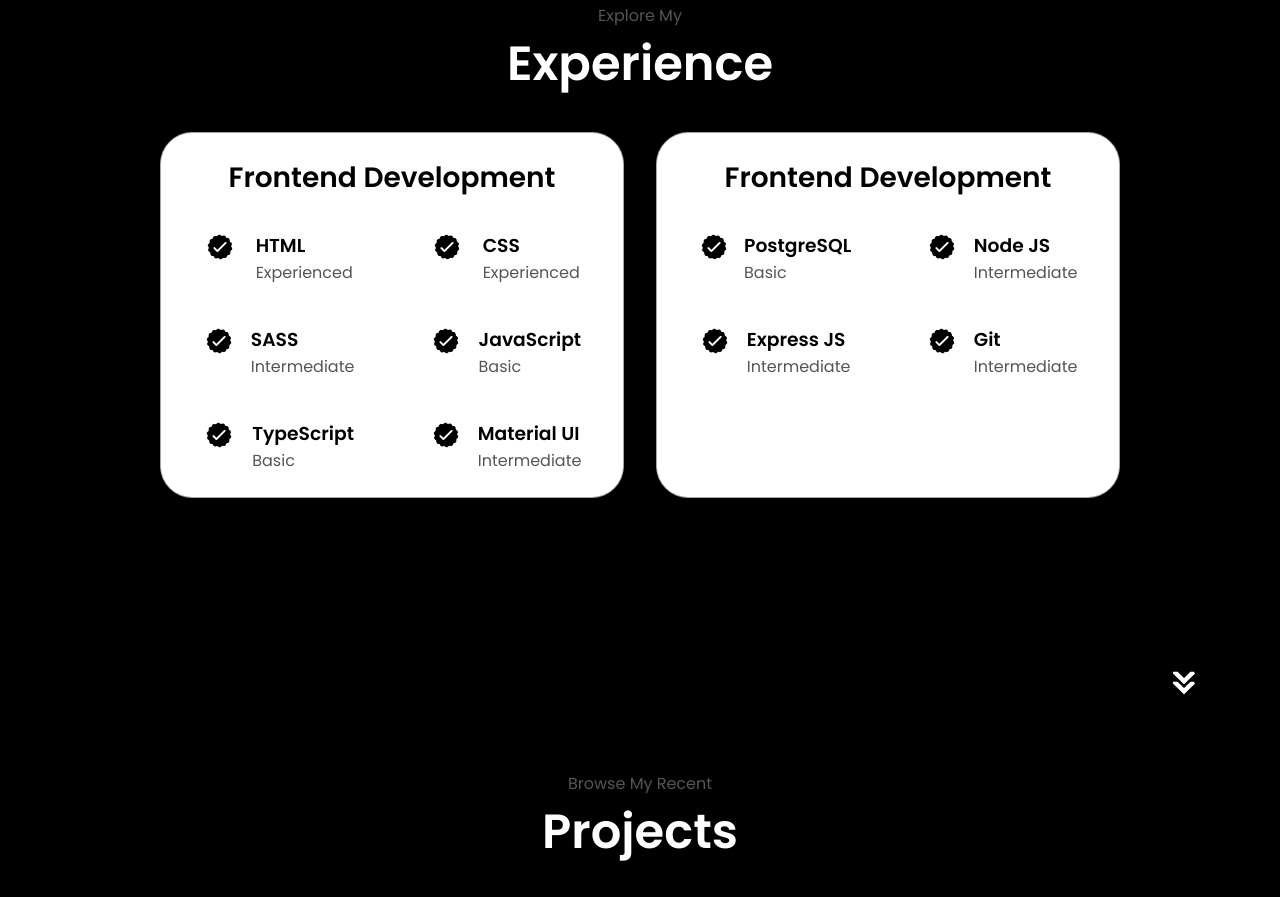
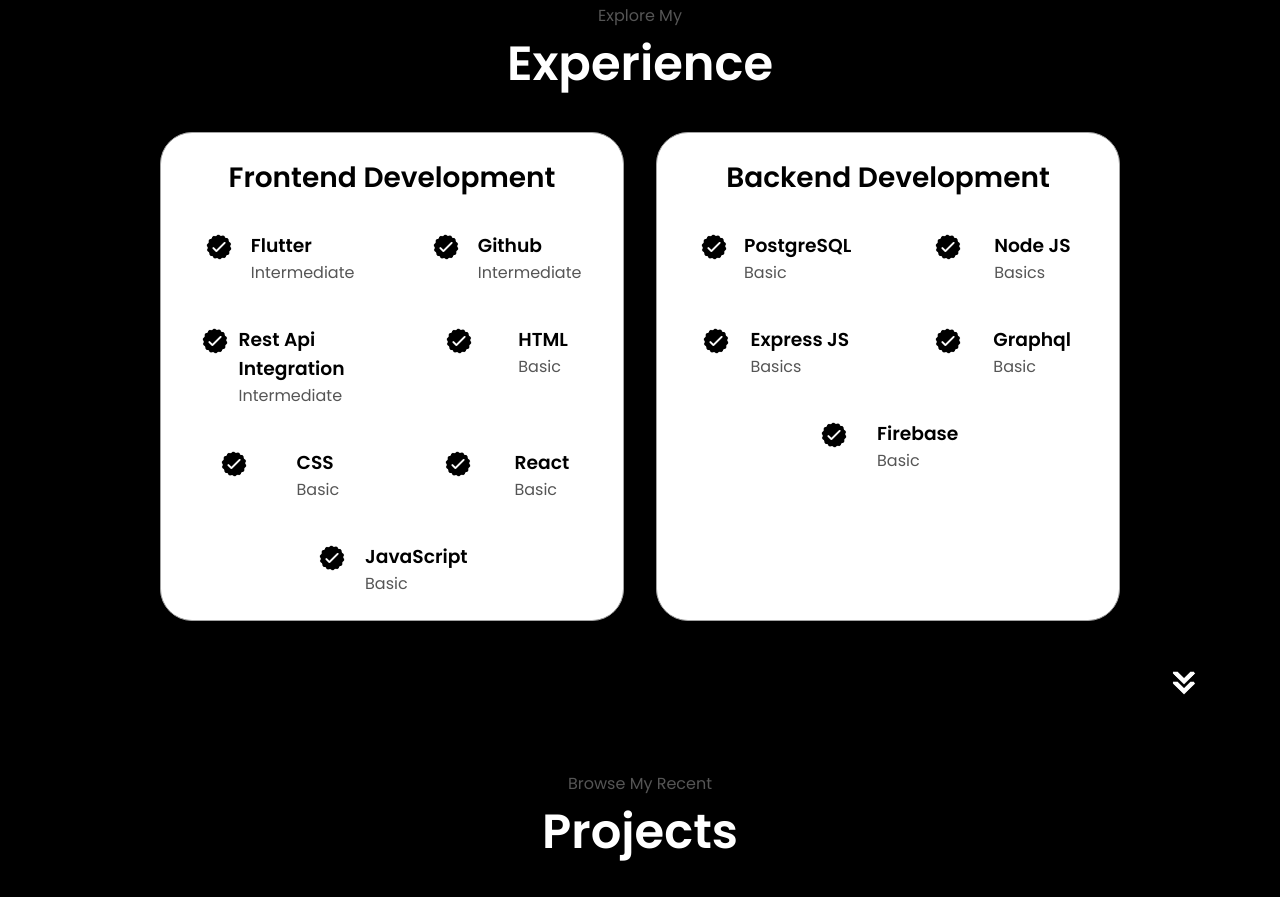
Before and after one commit to San23042001/my_portfolio, a plain HTML site: page index.html in a window 1280 px wide. Shown: the part 1693-2590 px from the top of the page. Drawn offline with Linux system fonts and the light colour scheme.

Commit message:
chore: added skills

```diff
--- a/index.html
+++ b/index.html
@@ -98,7 +98,12 @@
           </div>
           <div class="text-container">
             <p>
-              Highly motivated and detail-oriented Flutter Developer with 1 year of experience in designing and implementing mobile applications following Clean Architecture principles. Proficient in API integration, app linking, and delivering responsive and user-friendly interfaces. Passionate about leveraging cutting-edge technologies to build scalable and robust applications.
+              Highly motivated and detail-oriented Flutter Developer with 1 year
+              of experience in designing and implementing mobile applications
+              following Clean Architecture principles. Proficient in API
+              integration, app linking, and delivering responsive and
+              user-friendly interfaces. Passionate about leveraging cutting-edge
+              technologies to build scalable and robust applications.
             </p>
           </div>
         </div>
@@ -125,8 +130,41 @@
                   class="icon"
                 />
                 <div>
+                  <h3>Flutter</h3>
+                  <p>Intermediate</p>
+                </div>
+              </article>
+              <article>
+                <img
+                  src="./assets/checkmark.png"
+                  alt="Experience icon"
+                  class="icon"
+                />
+                <div>
+                  <h3>Github</h3>
+                  <p>Intermediate</p>
+                </div>
+              </article>
+              <article>
+                <img
+                  src="./assets/checkmark.png"
+                  alt="Experience icon"
+                  class="icon"
+                />
+                <div>
+                  <h3>Rest Api Integration</h3>
+                  <p>Intermediate</p>
+                </div>
+              </article>
+              <article>
+                <img
+                  src="./assets/checkmark.png"
+                  alt="Experience icon"
+                  class="icon"
+                />
+                <div>
                   <h3>HTML</h3>
-                  <p>Experienced</p>
+                  <p>Basic</p>
                 </div>
               </article>
               <article>
@@ -137,7 +175,7 @@
                 />
                 <div>
                   <h3>CSS</h3>
-                  <p>Experienced</p>
+                  <p>Basic</p>
                 </div>
               </article>
               <article>
@@ -147,8 +185,8 @@
                   class="icon"
                 />
                 <div>
-                  <h3>SASS</h3>
-                  <p>Intermediate</p>
+                  <h3>React</h3>
+                  <p>Basic</p>
                 </div>
               </article>
               <article>
@@ -162,32 +200,10 @@
                   <p>Basic</p>
                 </div>
               </article>
-              <article>
-                <img
-                  src="./assets/checkmark.png"
-                  alt="Experience icon"
-                  class="icon"
-                />
-                <div>
-                  <h3>TypeScript</h3>
-                  <p>Basic</p>
-                </div>
-              </article>
-              <article>
-                <img
-                  src="./assets/checkmark.png"
-                  alt="Experience icon"
-                  class="icon"
-                />
-                <div>
-                  <h3>Material UI</h3>
-                  <p>Intermediate</p>
-                </div>
-              </article>
             </div>
           </div>
           <div class="details-container">
-            <h2 class="experience-sub-title">Frontend Development</h2>
+            <h2 class="experience-sub-title">Backend Development</h2>
             <div class="article-container">
               <article>
                 <img
@@ -208,7 +224,7 @@
                 />
                 <div>
                   <h3>Node JS</h3>
-                  <p>Intermediate</p>
+                  <p>Basics</p>
                 </div>
               </article>
               <article>
@@ -219,7 +235,7 @@
                 />
                 <div>
                   <h3>Express JS</h3>
-                  <p>Intermediate</p>
+                  <p>Basics</p>
                 </div>
               </article>
               <article>
@@ -229,8 +245,19 @@
                   class="icon"
                 />
                 <div>
-                  <h3>Git</h3>
-                  <p>Intermediate</p>
+                  <h3>Graphql</h3>
+                  <p>Basic</p>
+                </div>
+              </article>
+              <article>
+                <img
+                  src="./assets/checkmark.png"
+                  alt="Experience icon"
+                  class="icon"
+                />
+                <div>
+                  <h3>Firebase</h3>
+                  <p>Basic</p>
                 </div>
               </article>
             </div>
@@ -269,13 +296,11 @@
           </div>
           <div class="details-container color-container">
             <div class="article-container">
-              <img
-                src="./assets/tdd.png"
-                alt="Project 2"
-                class="project-img"
-              />
+              <img src="./assets/tdd.png" alt="Project 2" class="project-img" />
             </div>
-            <h2 class="experience-sub-title project-title">Flutter TDD with CI/CD Pipeline</h2>
+            <h2 class="experience-sub-title project-title">
+              Flutter TDD with CI/CD Pipeline
+            </h2>
             <div class="btn-container">
               <button
                 class="btn btn-color-2 project-btn"
@@ -293,7 +318,9 @@
                 class="project-img"
               />
             </div>
-            <h2 class="experience-sub-title project-title">Random Meme Generator</h2>
+            <h2 class="experience-sub-title project-title">
+              Random Meme Generator
+            </h2>
             <div class="btn-container">
               <button
                 class="btn btn-color-2 project-btn"
@@ -322,7 +349,7 @@
             alt="phone icon"
             class="icon contact-icon phone"
           />
-          <p><a  href="tel:+919980282543" >+91 9980282543</a></p>
+          <p><a href="tel:+919980282543">+91 9980282543</a></p>
         </div>
         <div class="contact-info-container">
           <img
@@ -330,7 +357,11 @@
             alt="Email icon"
             class="icon contact-icon email-icon"
           />
-          <p><a href="mailto:shettysanjay719@gmail.com">shettysanjay719@gmail.com</a></p>
+          <p>
+            <a href="mailto:shettysanjay719@gmail.com"
+              >shettysanjay719@gmail.com</a
+            >
+          </p>
         </div>
         <div class="contact-info-container">
           <img
@@ -338,12 +369,17 @@
             alt="LinkedIn icon"
             class="icon contact-icon"
           />
-          <p><a target="_blank" href="https://www.linkedin.com/in/sanjay-shetty-53b1a3223/">LinkedIn</a></p>
+          <p>
+            <a
+              target="_blank"
+              href="https://www.linkedin.com/in/sanjay-shetty-53b1a3223/"
+              >LinkedIn</a
+            >
+          </p>
         </div>
       </div>
     </section>
     <footer>
-
       <p>Copyright &#169; 2024 Sanjay Shetty. All Rights Reserved.</p>
     </footer>
     <script src="script.js"></script>
```
